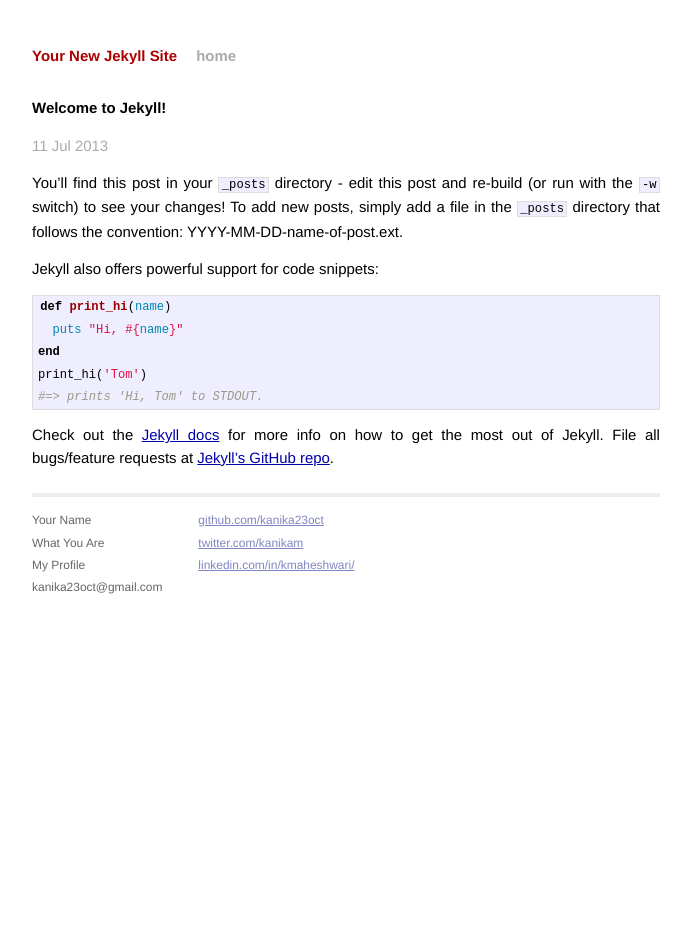
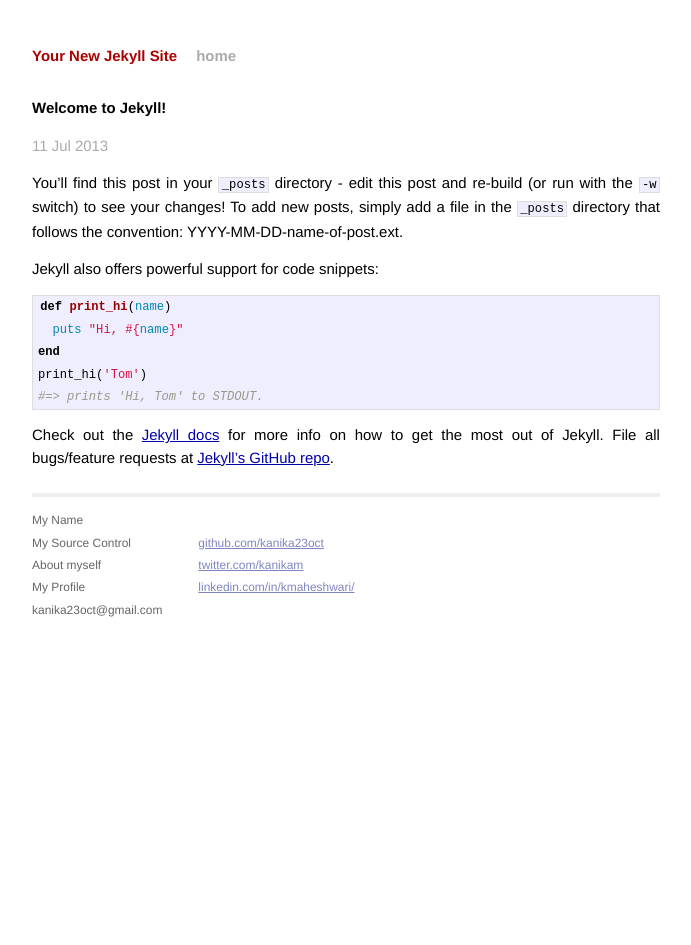
Before and after one commit to kanika23oct/kanika23oct.github.io, a Jekyll site: the page built from _posts/2013-07-11-welcome-to-jekyll.markdown, in a window 1280 px wide. Shown: the whole page, without its empty margins (294-985 px from the left). Built offline with Jekyll 4.4.1, drawn with Linux system fonts in a browser that asks for light colours.

Commit message:
Updated my name and link to github account

```diff
--- a/_layouts/default.html
+++ b/_layouts/default.html
@@ -27,14 +27,16 @@
             <div class="footer">
               <div class="contact">
                 <p>
-                  Your Name<br />
-                  What You Are<br />
+                  My Name<br />
+                  My Source Control <br />
+                  About myself <br />
                   My Profile<br />
                   kanika23oct@gmail.com
                 </p>
               </div>
               <div class="contact">
                 <p>
+                  <Kanika Maheshwari><br />
                   <a href="http://github.com/kanika23oct/">github.com/kanika23oct</a><br />
                   <a href="http://twitter.com/kanikam/">twitter.com/kanikam</a><br />
                   <a href="http://linkedin.com/in/kmaheshwari/">linkedin.com/in/kmaheshwari/</a><br />
```
